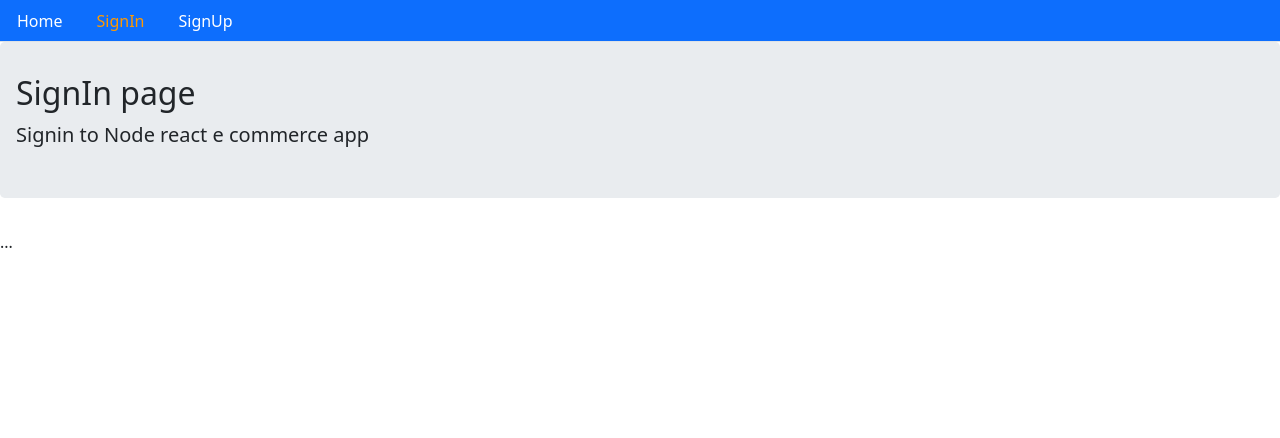
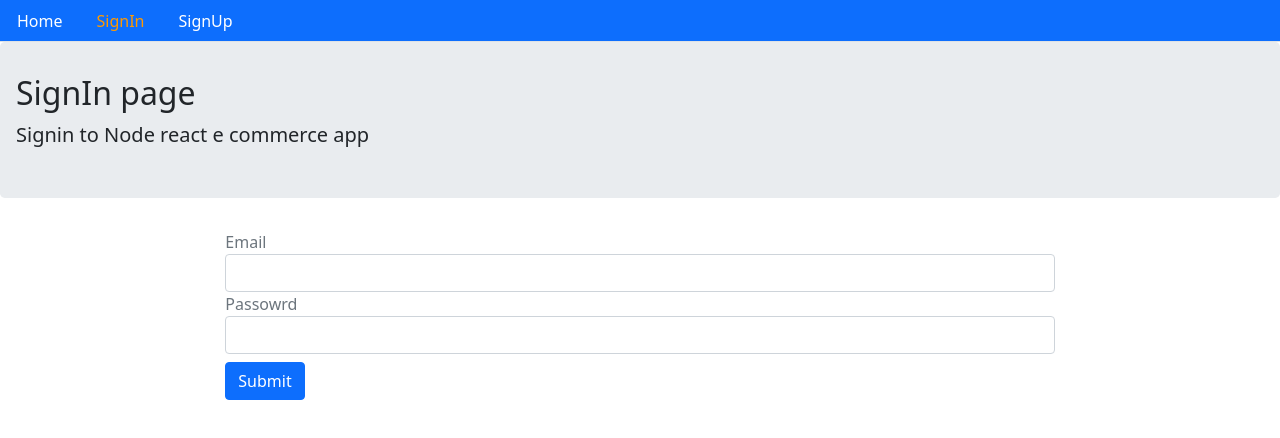
Before and after one commit to chalana1995/Ecommerce-frontend-mern, a React (Create React App) app in the folder ecommerce-front/: page /signin in a window 1280 px wide. Shown: the top 438 px of the page. Built offline with nearby package versions, Linux system fonts and the light colour scheme.

Commit message:
signinpage created

```diff
--- a/ecommerce-front/src/auth/index.js
+++ b/ecommerce-front/src/auth/index.js
@@ -16,3 +16,20 @@ export const signUp = async (user) => {
       console.log("==== error", err);
     });
 };
+
+export const signIn = async (user) => {
+  return fetch(`${API}/signin`, {
+    method: "POST",
+    headers: {
+      Accept: "application/json",
+      "Content-Type": "application/json",
+    },
+    body: JSON.stringify(user),
+  })
+    .then((response) => {
+      return response.json();
+    })
+    .catch((err) => {
+      console.log("==== error", err);
+    });
+};
--- a/ecommerce-front/src/user/Signin.js
+++ b/ecommerce-front/src/user/Signin.js
@@ -1,14 +1,95 @@
-import React from "react";
+import React, { useState } from "react";
 import Layout from "../core/Layout";
+import { signIn } from "../auth";
+import { Redirect } from "react-router-dom";
 
 function Signin() {
+  const [values, setValues] = useState({
+    email: "",
+    password: "",
+    error: "",
+    loading: false,
+    redirectToReferrer: false,
+  });
+
+  const { email, password, error, loading, redirectToReferrer } = values;
+
+  const handleChange = (name) => (event) => {
+    setValues({ ...values, error: false, [name]: event.target.value });
+  };
+
+  const clickSubmit = (e) => {
+    e.preventDefault();
+    setValues({ ...values, error: false, loading: true });
+    signIn({ email, password }).then((data) => {
+      console.log("====data===", data);
+      if (data.err) {
+        setValues({ ...values, error: data.err, loading: false });
+      } else {
+        setValues({
+          ...values,
+          redirectToReferrer: true,
+        });
+      }
+    });
+  };
+
+  const signInForm = () => (
+    <form>
+      <div className="form-group">
+        <label className="text-muted">Email</label>
+        <input
+          onChange={handleChange("email")}
+          type="email"
+          className="form-control"
+          value={email}
+        />
+      </div>
+      <div className="form-group">
+        <label className="text-muted">Passowrd</label>
+        <input
+          onChange={handleChange("password")}
+          type="password"
+          className="form-control"
+          value={password}
+        />
+      </div>
+      <button onClick={clickSubmit} className="btn btn-primary mt-2">
+        Submit
+      </button>
+    </form>
+  );
+
+  const showError = () => (
+    <div
+      className="alert alert-danger"
+      style={{ display: error ? "" : "none" }}
+    >
+      {error}
+    </div>
+  );
+
+  const showLoading = () => {
+    loading && <div className="alert alert-info">Loading ...</div>;
+  };
+
+  const reidrectUser = () => {
+    if (redirectToReferrer) {
+      return <Redirect to="/" />;
+    }
+  };
+
   return (
     <>
       <Layout
         title="SignIn page"
         description="Signin to Node react e commerce app"
+        className="container col-md-8 offset-md-2"
       >
-        ...
+        {showError()}
+        {showLoading()}
+        {signInForm()}
+        {reidrectUser()}
       </Layout>
     </>
   );
```
